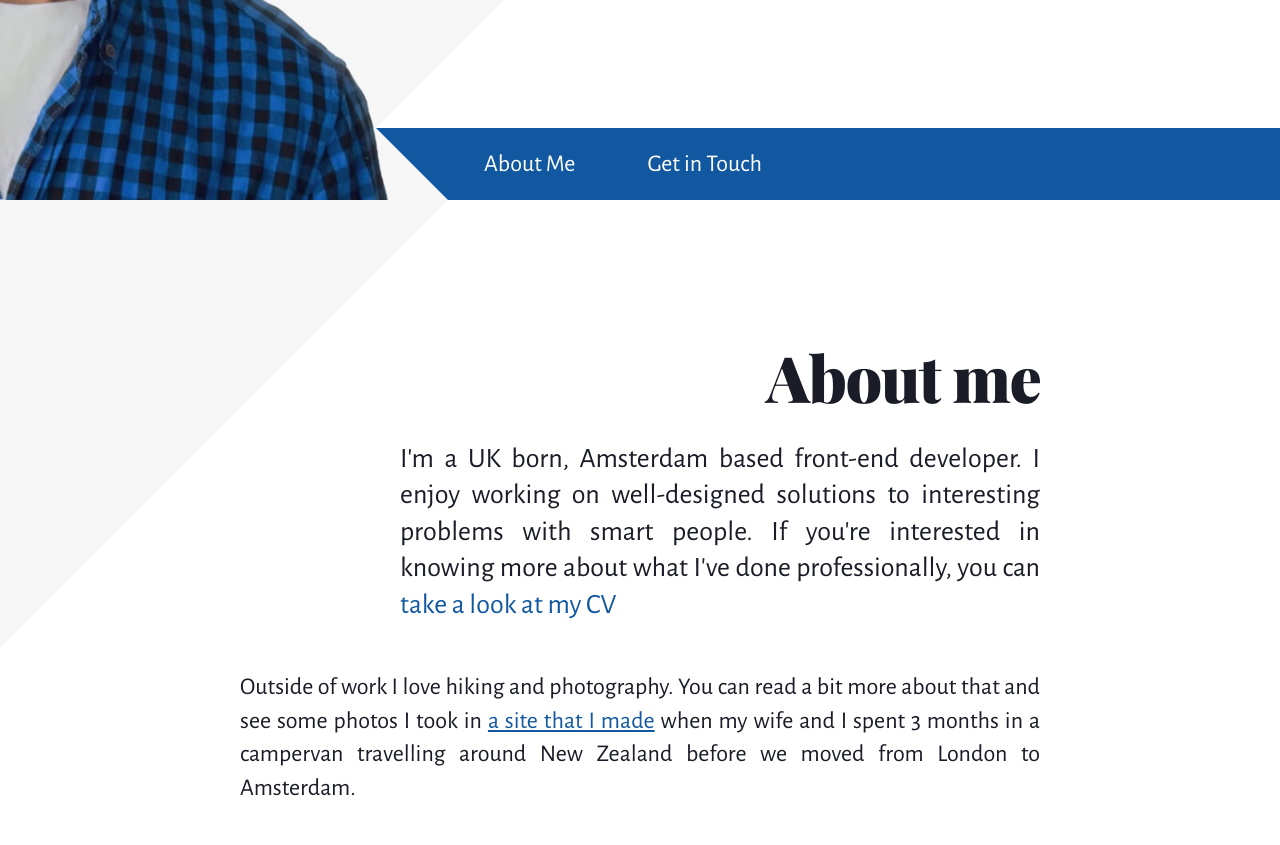
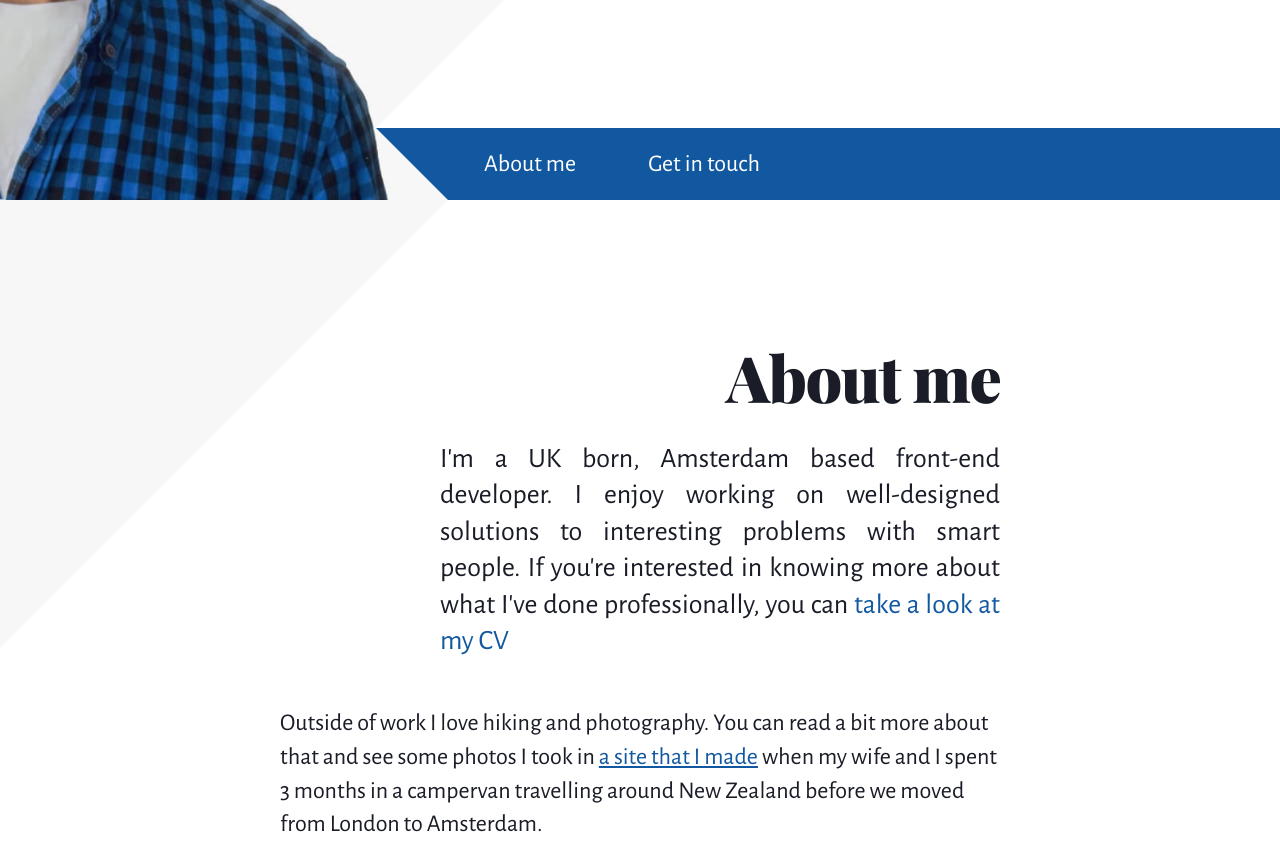
Before and after one commit to adrianosmond/adrianosmond.com, a Gatsby site: page / in a window 1280 px wide. Shown: the part 600-1445 px from the top of the page. Built offline with nearby package versions, Linux system fonts and the light colour scheme; Gatsby itself is replaced by a stand-in of ours.

Commit message:
Style tweaks

```diff
--- a/src/components/Layout/Layout.css
+++ b/src/components/Layout/Layout.css
@@ -23,6 +23,7 @@ a {
 
 img {
   height: auto;
+  width: 100%;
 }
 
 .container {
@@ -32,7 +33,7 @@ img {
 
 .content {
   position: relative;
-  max-width: 50rem;
+  max-width: 40rem;
   margin-left: auto;
   margin-right: auto;
 }
@@ -54,6 +55,10 @@ img {
 }
 
 @media (min-width: 60em) {
+  .content {
+    max-width: 45rem;
+  }
+
   .container {
     position: relative;
     margin-top: var(--content-triangle-size);
--- a/src/components/Nav/Nav.js
+++ b/src/components/Nav/Nav.js
@@ -4,10 +4,10 @@ import './Nav.css';
 const Nav = () => (
   <nav className="nav">
     <a className="nav__link" href="#about-me">
-      About Me
+      About me
     </a>
     <a className="nav__link" href="#get-in-touch">
-      Get in Touch
+      Get in touch
     </a>
   </nav>
 );
--- a/src/components/Section/Section.css
+++ b/src/components/Section/Section.css
@@ -1,13 +1,11 @@
 .section {
   padding: 1px 0;
-  text-align: justify;
 }
 
 .section__heading {
   margin-top: 2em;
   margin-bottom: 1rem;
   font-size: 2rem;
-  text-align: right;
 }
 
 .section__intro {
@@ -32,10 +30,12 @@
 
 @media (min-width: 60em) {
   .section__heading {
+    text-align: right;
     font-size: 4rem;
   }
 
   .section__intro {
+    text-align: justify;
     margin-left: 10rem;
   }
 }
```
